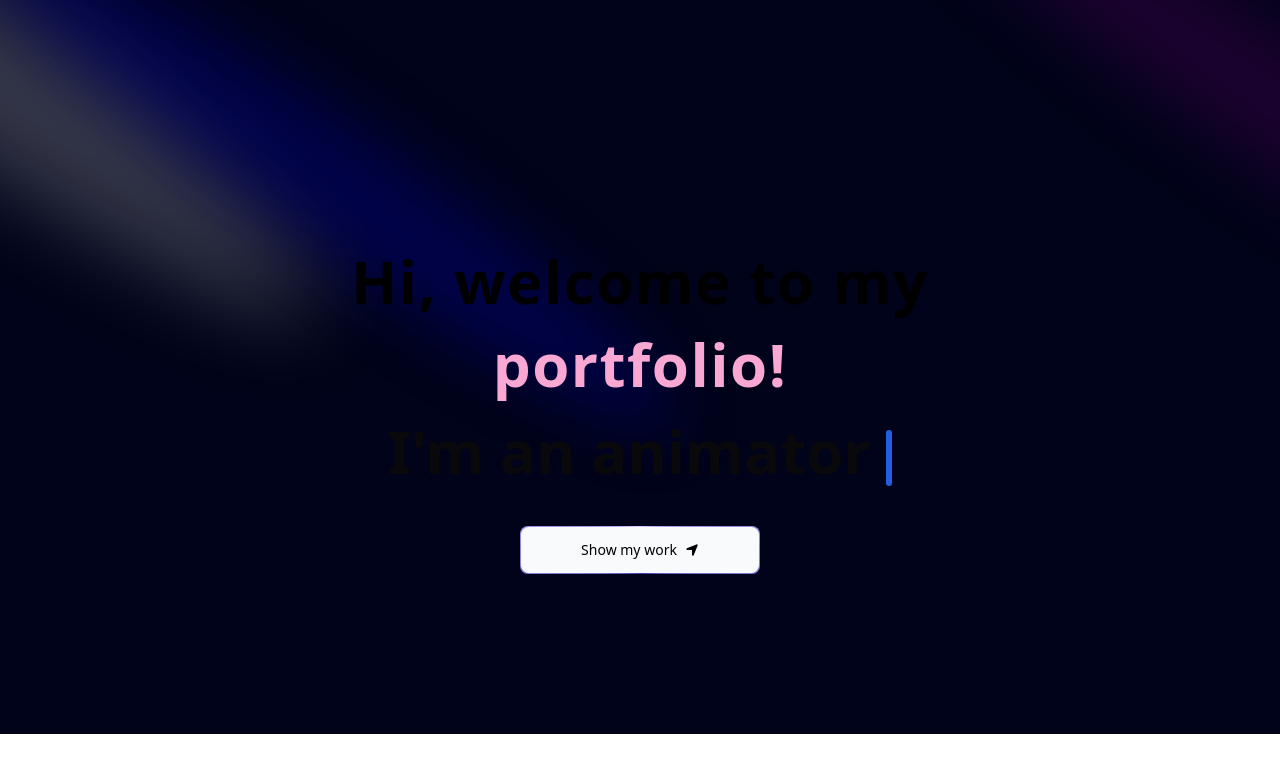
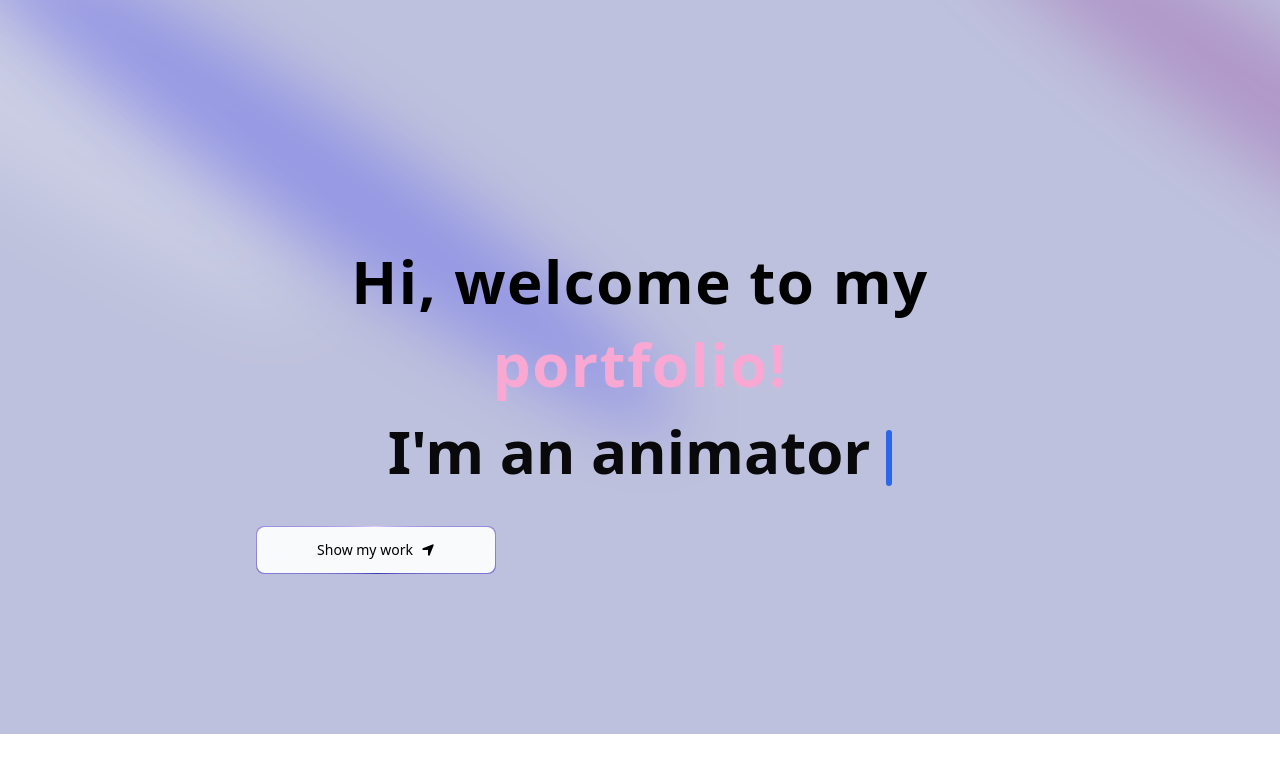
Before and after one commit to sophiadt/sophia, a Next.js app: page / in a window 1280 px wide. Shown: the top 772 px of the page. Built offline with nearby package versions, Linux system fonts and the light colour scheme.

Commit message:
idk left

```diff
--- a/app/page.tsx
+++ b/app/page.tsx
@@ -4,7 +4,7 @@ import { FaHome } from "react-icons/fa";
 
 export default function Home() {
   return (
-    <main className="relative bg-black-100 flex justify-center items-center flex-col overflow-hidden mx-auto sm:px-10 px-5">
+    <main className="relative bg-white-100 flex justify-left items-left flex-col overflow-hidden mx-auto sm:px-10 px-5">
       <div className="max-w-7xl w-full">
         <FloatingNav navItems={[
           {name: "Home", link: "/", icon: <FaHome />}
--- a/components/Hero.tsx
+++ b/components/Hero.tsx
@@ -41,7 +41,7 @@ const Hero = () => {
 
       {/* Main content */}
       <div className="flex justify-center relative my-20 z-10">
-        <div className="max-w-[89vw] md:max-w-2xl lg:max-w-[60vw] flex flex-col items-center justify-center">
+        <div className="max-w-[89vw] md:max-w-2xl lg:max-w-[60vw] flex flex-col items-left justify-left">
           <TextGenerateEffect
             words="Hi, welcome to my portfolio!"
             className="text-center text-[40px] md:text-5xl lg:text-6xl"
--- a/components/ui/TypeWriterEffect.tsx
+++ b/components/ui/TypeWriterEffect.tsx
@@ -54,7 +54,7 @@ export const TypeWriterEffect = ({
     return (
         <div
             className={cn(
-                "text-base sm:text-xl md:text-3xl lg:text-5xl font-bold text-center",
+                "text-base sm:text-xl md:text-3xl lg:text-5xl font-bold text-left",
                 className
             )}
         >
```
